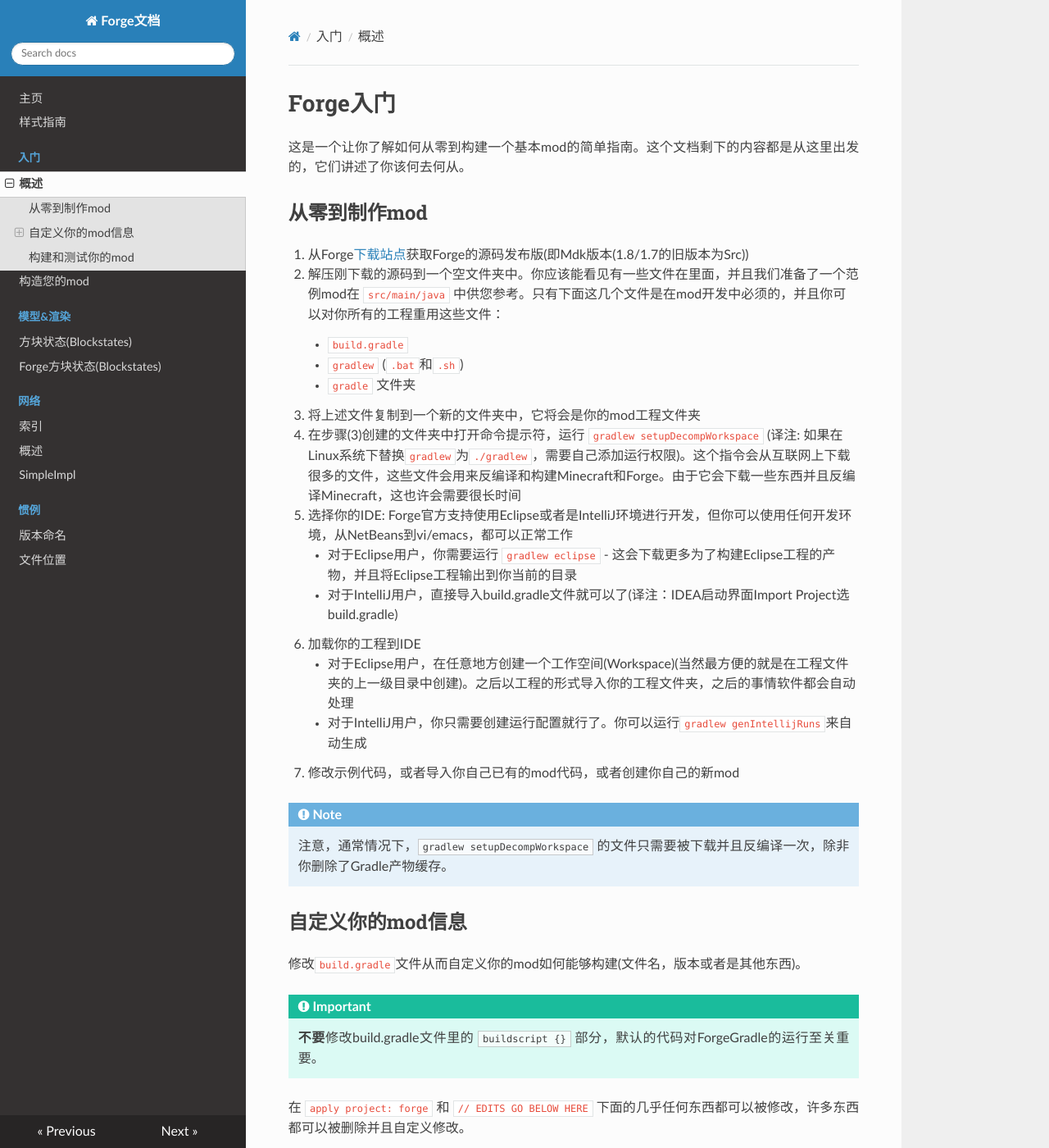
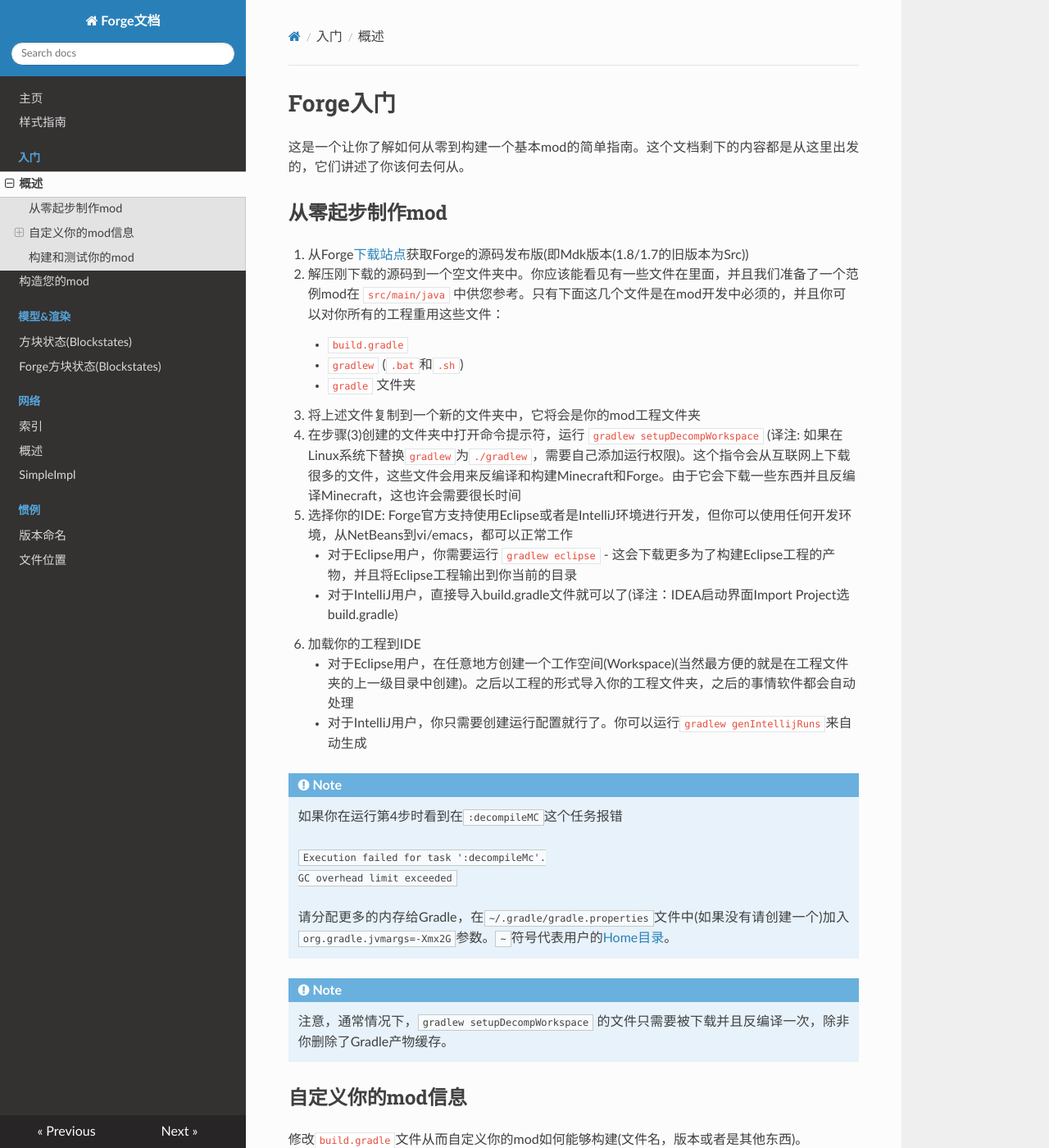
Before and after one commit to Krasjet/Forge-Documentation-CN, an MkDocs documentation site: the page built from docs/gettingstarted/index.md, in a window 1280 px wide and 1400 px high. Shown: the whole window at 82% size. Built offline with MkDocs 1.6.1, drawn with Linux system fonts in a browser that asks for light colours; nearby versions of some CDN libraries; old or Windows-style settings are respelled for this version of MkDocs.

Commit message:
Added information about error through install

````diff
--- a/docs/gettingstarted/index.md
+++ b/docs/gettingstarted/index.md
@@ -3,7 +3,7 @@ Forge入门
 
 这是一个让你了解如何从零到构建一个基本mod的简单指南。这个文档剩下的内容都是从这里出发的，它们讲述了你该何去何从。
 
-从零到制作mod
+从零起步制作mod
 -----------
 
 1. 从Forge[下载站点][files]获取Forge的源码发布版(即Mdk版本(1.8/1.7的旧版本为Src))
@@ -16,10 +16,20 @@ Forge入门
 5. 选择你的IDE: Forge官方支持使用Eclipse或者是IntelliJ环境进行开发，但你可以使用任何开发环境，从NetBeans到vi/emacs，都可以正常工作
     * 对于Eclipse用户，你需要运行 `gradlew eclipse` - 这会下载更多为了构建Eclipse工程的产物，并且将Eclipse工程输出到你当前的目录
     * 对于IntelliJ用户，直接导入build.gradle文件就可以了(译注：IDEA启动界面Import Project选build.gradle)
-5. 加载你的工程到IDE
+6. 加载你的工程到IDE
     * 对于Eclipse用户，在任意地方创建一个工作空间(Workspace)(当然最方便的就是在工程文件夹的上一级目录中创建)。之后以工程的形式导入你的工程文件夹，之后的事情软件都会自动处理
     * 对于IntelliJ用户，你只需要创建运行配置就行了。你可以运行`gradlew genIntellijRuns`来自动生成
-6. 修改示例代码，或者导入你自己已有的mod代码，或者创建你自己的新mod
+
+!!! note
+
+	如果你在运行第4步时看到在`:decompileMC`这个任务报错
+
+    ```
+    Execution failed for task ':decompileMc'.
+    GC overhead limit exceeded
+    ```
+
+    请分配更多的内存给Gradle，在`~/.gradle/gradle.properties`文件中(如果没有请创建一个)加入`org.gradle.jvmargs=-Xmx2G`参数。`~`符号代表用户的[Home目录][home directory]。
 
 !!! note
 
@@ -61,3 +71,4 @@ Forge入门
 	如果你想让你的mod运行在服务器上，我们始终建议您在专门的服务器环境下测试您的mod。
 
 [files]: http://files.minecraftforge.net "Forge文件发布站"
+[home directory]: https://en.wikipedia.org/wiki/Home_directory#Default_home_directory_per_operating_system "不同系统中默认的用户Home目录位置"
````
Also changed, not shown: docs/index.md (+1 -1 lines).
